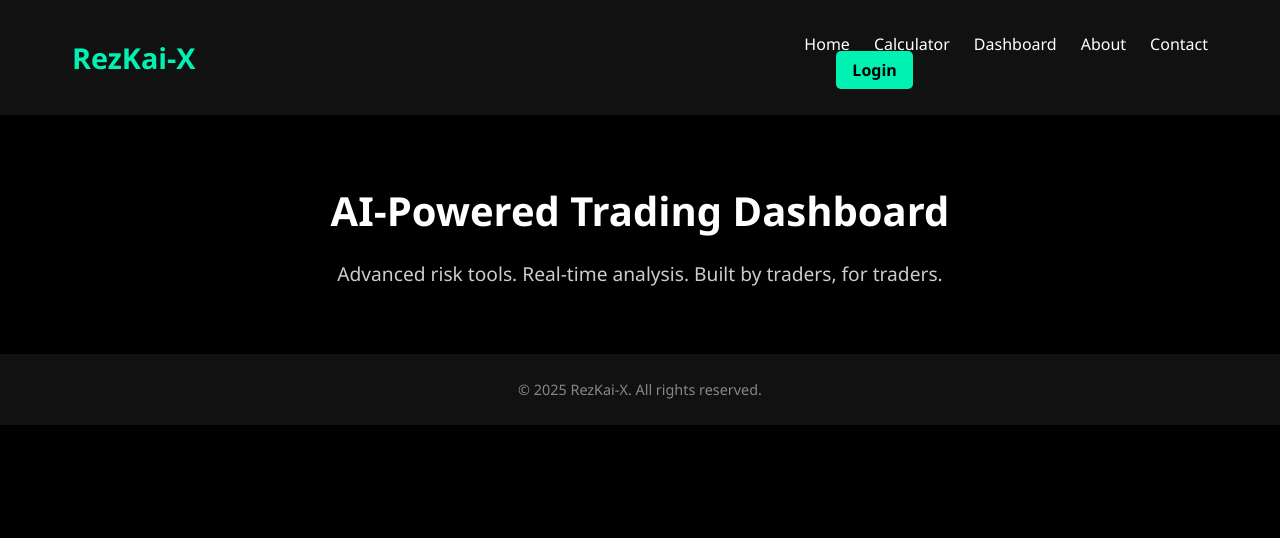
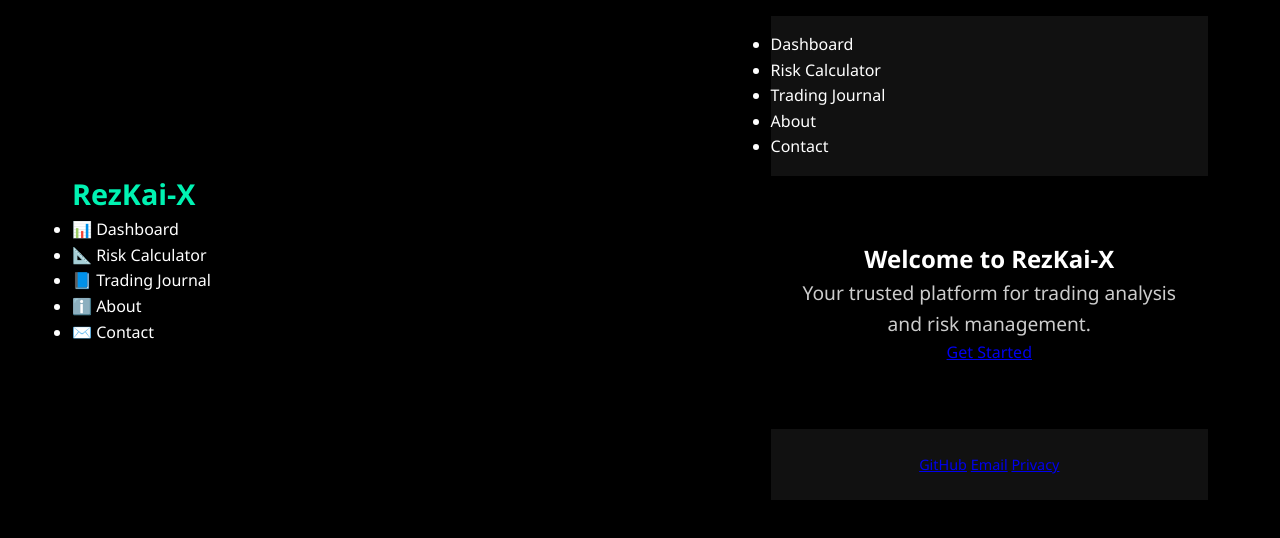
Before and after one commit to rezkaix/rezkaix, a plain HTML site: page index.html in a window 1280 px wide. Drawn offline with Linux system fonts and the light colour scheme.

Commit message:
Update index.html

```diff
--- a/index.html
+++ b/index.html
@@ -2,36 +2,50 @@
 <html lang="en">
 <head>
   <meta charset="UTF-8" />
-  <meta name="viewport" content="width=device-width, initial-scale=1.0" />
-  <title>RezKai-X | AI Trading Tools</title>
+  <meta name="viewport" content="width=device-width, initial-scale=1.0"/>
+  <title>RezKai-X</title>
   <link rel="stylesheet" href="style.css" />
 </head>
 <body>
-  <header>
-    <div class="container">
-      <h1 class="logo">RezKai-X</h1>
+  <div class="container">
+    <!-- Sidebar -->
+    <aside class="sidebar">
+      <div class="logo">RezKai-X</div>
       <nav>
-        <ul class="nav-links">
-          <li><a href="#">Home</a></li>
-          <li><a href="#">Calculator</a></li>
-          <li><a href="#">Dashboard</a></li>
-          <li><a href="#">About</a></li>
-          <li><a href="#">Contact</a></li>
+        <ul>
+          <li>📊 Dashboard</li>
+          <li>📐 Risk Calculator</li>
+          <li>📘 Trading Journal</li>
+          <li>ℹ️ About</li>
+          <li>✉️ Contact</li>
         </ul>
-        <a href="#" class="login-btn">Login</a>
       </nav>
-    </div>
-  </header>
+    </aside>
 
-  <main>
-    <section class="hero">
-      <h2>AI-Powered Trading Dashboard</h2>
-      <p>Advanced risk tools. Real-time analysis. Built by traders, for traders.</p>
-    </section>
-  </main>
+    <!-- Main Content -->
+    <main class="main">
+      <header class="topnav">
+        <ul>
+          <li>Dashboard</li>
+          <li>Risk Calculator</li>
+          <li>Trading Journal</li>
+          <li>About</li>
+          <li>Contact</li>
+        </ul>
+      </header>
 
-  <footer>
-    <p>© 2025 RezKai-X. All rights reserved.</p>
-  </footer>
+      <section class="hero">
+        <h1>Welcome to <span>RezKai-X</span></h1>
+        <p>Your trusted platform for trading analysis<br>and risk management.</p>
+        <a href="#" class="btn">Get Started</a>
+      </section>
+
+      <footer class="footer">
+        <a href="#">GitHub</a>
+        <a href="#">Email</a>
+        <a href="#">Privacy</a>
+      </footer>
+    </main>
+  </div>
 </body>
 </html>
```
